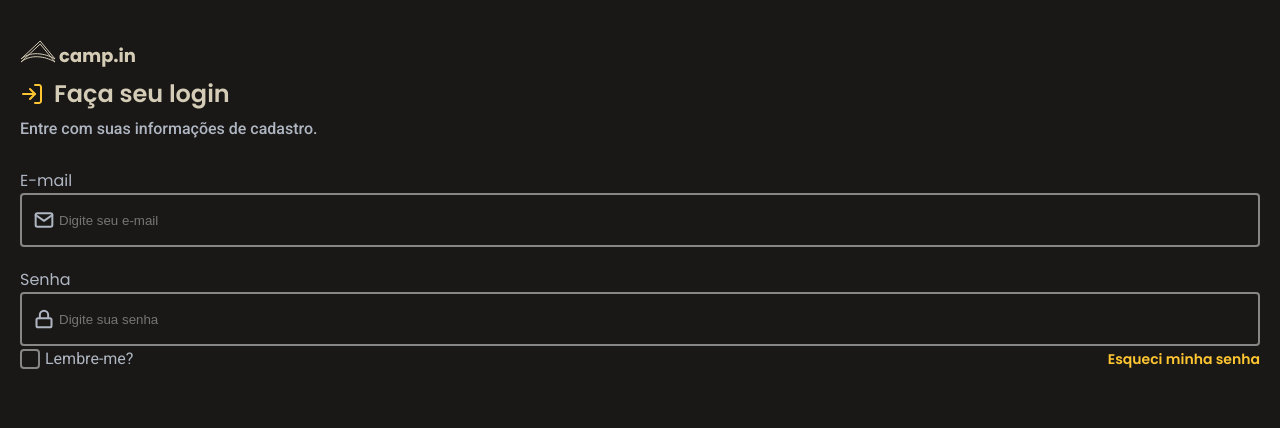
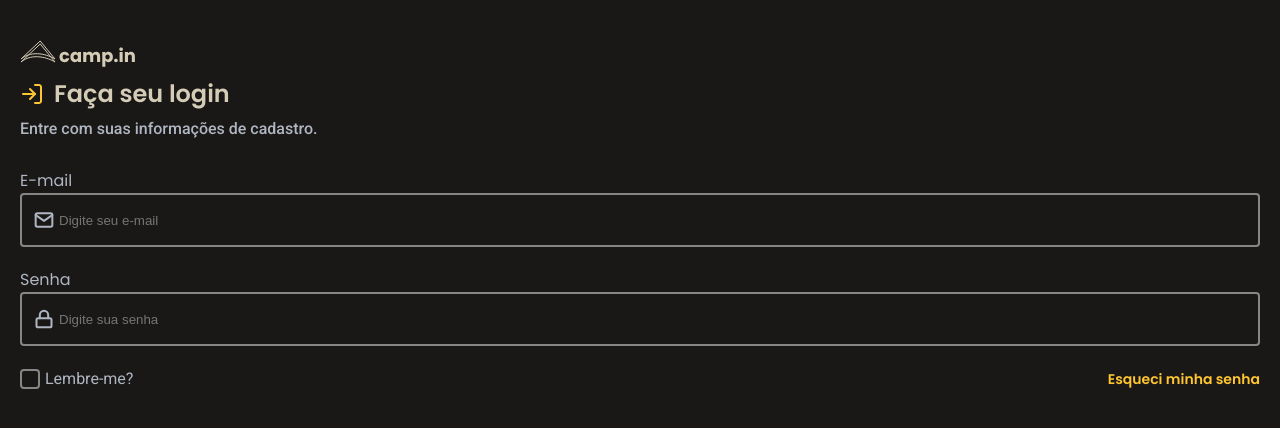
Before and after one commit to swxtz/dd-login, a React (Vite) app: page / in a window 1280 px wide. Shown: the top 428 px of the page. Built offline with nearby package versions, Linux system fonts and the light colour scheme.

Commit message:
style: adding margin between inputs and checkbox

```diff
--- a/src/pages/Home/home.scss
+++ b/src/pages/Home/home.scss
@@ -5,3 +5,7 @@
 .home-inputs {
 	margin-top: 1.6875rem;
 }
+
+.home-about-form {
+	margin-top: 1.25rem;
+}
```
